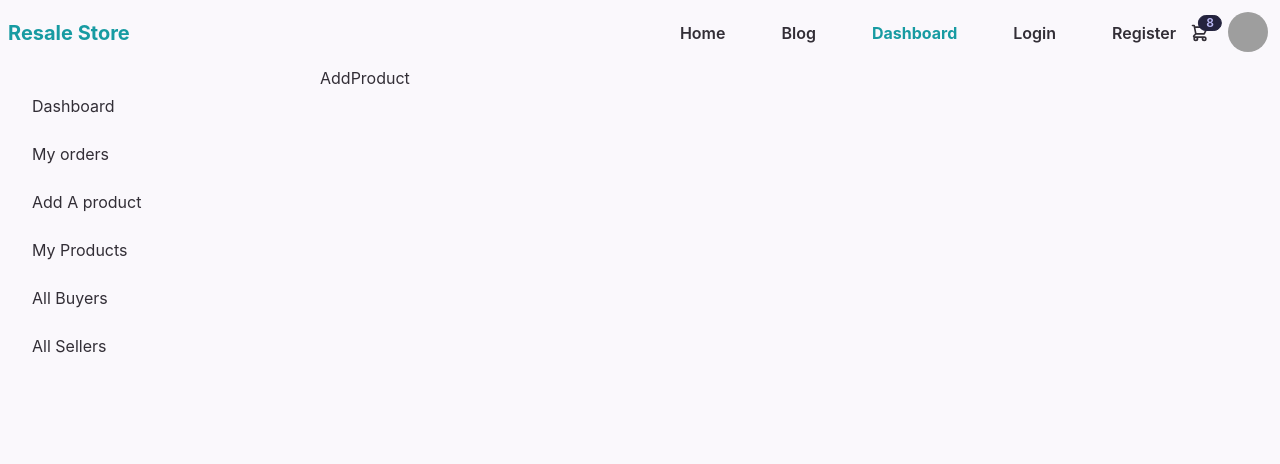
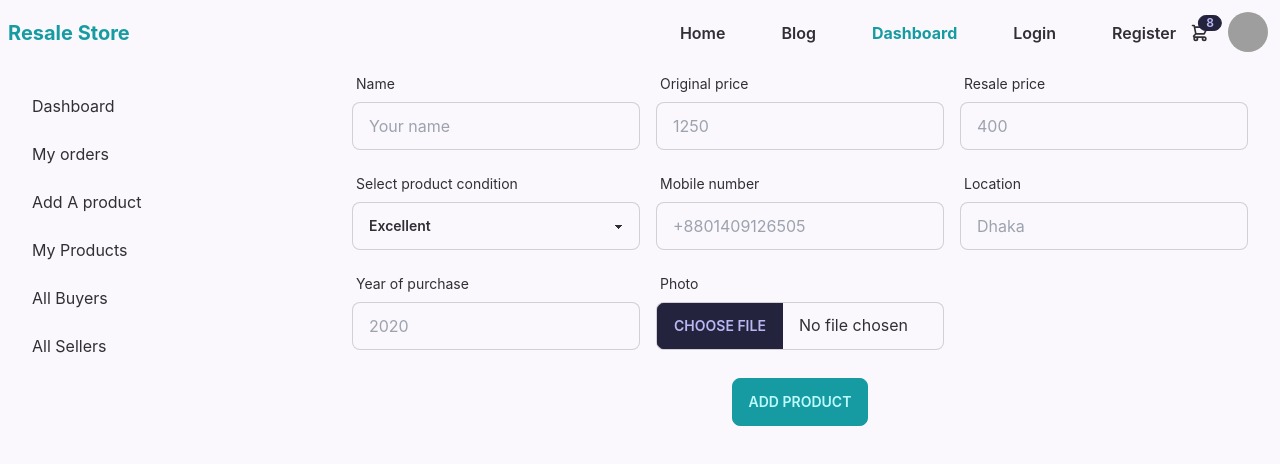
Before and after one commit to mdsuzayethossan/resale-store-client, a React (Create React App) app: page /dashboard/add-product in a window 1280 px wide. Shown: the top 464 px of the page. Built offline with nearby package versions, Linux system fonts and the light colour scheme; no server answers; grey boxes are pictures that could not be loaded.

Commit message:
produt added

```diff
--- /dev/null
+++ b/src/components/Loading.js
@@ -0,0 +1,92 @@
+import React from "react";
+
+const Loading = () => {
+  return (
+    <div
+      aria-label="Loading..."
+      role="status"
+      className="flex items-center justify-center space-x-2"
+    >
+      <svg
+        className="h-8 w-8 animate-spin stroke-gray-500"
+        viewBox="0 0 256 256"
+      >
+        <line
+          x1="128"
+          y1="32"
+          x2="128"
+          y2="64"
+          stroke-linecap="round"
+          stroke-linejoin="round"
+          stroke-width="24"
+        ></line>
+        <line
+          x1="195.9"
+          y1="60.1"
+          x2="173.3"
+          y2="82.7"
+          stroke-linecap="round"
+          stroke-linejoin="round"
+          stroke-width="24"
+        ></line>
+        <line
+          x1="224"
+          y1="128"
+          x2="192"
+          y2="128"
+          stroke-linecap="round"
+          stroke-linejoin="round"
+          stroke-width="24"
+        ></line>
+        <line
+          x1="195.9"
+          y1="195.9"
+          x2="173.3"
+          y2="173.3"
+          stroke-linecap="round"
+          stroke-linejoin="round"
+          stroke-width="24"
+        ></line>
+        <line
+          x1="128"
+          y1="224"
+          x2="128"
+          y2="192"
+          stroke-linecap="round"
+          stroke-linejoin="round"
+          stroke-width="24"
+        ></line>
+        <line
+          x1="60.1"
+          y1="195.9"
+          x2="82.7"
+          y2="173.3"
+          stroke-linecap="round"
+          stroke-linejoin="round"
+          stroke-width="24"
+        ></line>
+        <line
+          x1="32"
+          y1="128"
+          x2="64"
+          y2="128"
+          stroke-linecap="round"
+          stroke-linejoin="round"
+          stroke-width="24"
+        ></line>
+        <line
+          x1="60.1"
+          y1="60.1"
+          x2="82.7"
+          y2="82.7"
+          stroke-linecap="round"
+          stroke-linejoin="round"
+          stroke-width="24"
+        ></line>
+      </svg>
+      <span className="text-lg font-medium text-gray-500">Loading...</span>
+    </div>
+  );
+};
+
+export default Loading;
--- a/src/components/Navbar.js
+++ b/src/components/Navbar.js
@@ -9,7 +9,9 @@ const Navbar = () => {
   return (
     <div className="navbar bg-base-100">
       <div className="flex-1">
-        <Link className="font-bold text-primary text-xl">Resale Store</Link>
+        <Link to="/" className="font-bold text-primary text-xl">
+          Resale Store
+        </Link>
       </div>
       <div>
         <ul className="hidden lg:flex gap-14">
--- a/src/pages/Dashboard/Seller/AddProduct.js
+++ b/src/pages/Dashboard/Seller/AddProduct.js
@@ -1,7 +1,174 @@
-import React from "react";
+import React, { useContext, useState } from "react";
+import { useNavigate } from "react-router-dom";
+import { ImageUpload } from "../../../api/ImageUpload";
+import { AuthContext } from "../../../contexts/AuthProvider";
+import toast from "react-hot-toast";
+import Loading from "../../../components/Loading";
 
 const AddProduct = () => {
-  return <div>AddProduct</div>;
+  const { user } = useContext(AuthContext);
+  const [loading, setLoading] = useState(false);
+  const navigate = useNavigate();
+  if (loading) {
+    return <Loading></Loading>;
+  }
+  const handleAddProduct = (event) => {
+    setLoading(true);
+    event.preventDefault();
+    const form = event.target;
+    const produtInfo = {
+      sellerName: user?.displayName,
+      sellerEmail: user?.email,
+      name: form.name.value,
+      originalprice: form.originalprice.value,
+      resaleprice: form.resaleprice.value,
+      condition: form.condition.value,
+      phone: form.phone.value,
+      location: form.location.value,
+      purchaseyear: form.purchaseyear.value,
+      image: event.target.image.files[0],
+    };
+    saveUser(produtInfo.image, produtInfo);
+  };
+  const saveUser = (image, produtInfo) => {
+    ImageUpload(image)
+      .then((data) => {
+        // save user information to the database
+        produtInfo.image = data;
+        fetch(`${process.env.REACT_APP_domain}/add-product`, {
+          method: "POST",
+          headers: {
+            "content-type": "application/json",
+            authorization: `bearer ${localStorage.getItem("accessToken")}`,
+          },
+          body: JSON.stringify(produtInfo),
+        })
+          .then((res) => res.json())
+          .then((result) => {
+            setLoading(false);
+            if (result.acknowledged) {
+              toast.success("Product successfully added");
+              navigate("/dashboard/my-products");
+            } else {
+              toast.error(result.message);
+            }
+          })
+          .catch((err) => {
+            setLoading(false);
+            toast.error(err.message);
+          });
+      })
+      .catch((err) => {
+        setLoading(false);
+        toast.error("Something was wrong. Plese try again");
+      });
+  };
+
+  return (
+    <form onSubmit={handleAddProduct}>
+      <div className="grid grid-cols-1 md:grid-cols-2 lg:grid-cols-3 xl:grid-cols-3 gap-4 text-center px-8">
+        <div className="form-control">
+          <label className="label">
+            <span className="label-text">Name</span>
+          </label>
+          <input
+            type="text"
+            name="name"
+            placeholder="Your name"
+            required
+            className="input input-bordered focus:border-none"
+          />
+        </div>
+        <div className="form-control">
+          <label className="label">
+            <span className="label-text">Original price</span>
+          </label>
+          <input
+            type="text"
+            name="originalprice"
+            placeholder="1250"
+            required
+            className="input input-bordered focus:border-none"
+          />
+        </div>
+        <div className="form-control">
+          <label className="label">
+            <span className="label-text">Resale price</span>
+          </label>
+          <input
+            type="text"
+            name="resaleprice"
+            placeholder="400"
+            required
+            className="input input-bordered focus:border-none"
+          />
+        </div>
+
+        <div className="form-control">
+          <label className="label">
+            <span className="label-text">Select product condition</span>
+          </label>
+          <select
+            name="condition"
+            className="select focus:border-none select-bordered w-full"
+          >
+            <option value="excellent">Excellent</option>
+            <option value="good">Good</option>
+            <option value="fair">Fair</option>
+          </select>
+        </div>
+        <div className="form-control">
+          <label className="label">
+            <span className="label-text">Mobile number</span>
+          </label>
+          <input
+            type="number"
+            name="phone"
+            placeholder="+8801409126505"
+            required
+            className="input input-bordered focus:border-none"
+          />
+        </div>
+        <div className="form-control">
+          <label className="label">
+            <span className="label-text">Location</span>
+          </label>
+          <input
+            type="text"
+            name="location"
+            placeholder="Dhaka"
+            required
+            className="input input-bordered focus:border-none"
+          />
+        </div>
+        <div className="form-control">
+          <label className="label">
+            <span className="label-text">Year of purchase</span>
+          </label>
+          <input
+            type="number"
+            name="purchaseyear"
+            placeholder="2020"
+            required
+            className="input input-bordered focus:border-none"
+          />
+        </div>
+        <div className="form-control">
+          <label className="label">
+            <span className="label-text">Photo</span>
+          </label>
+          <input
+            type="file"
+            name="image"
+            className="file-input file-input-bordered w-full max-w-xs"
+          />
+        </div>
+      </div>
+      <div className="text-center mt-7">
+        <button className="btn btn-primary">Add Product</button>
+      </div>
+    </form>
+  );
 };
 
 export default AddProduct;
--- a/src/pages/Register.js
+++ b/src/pages/Register.js
@@ -35,22 +35,23 @@ const Register = () => {
     });
   };
   const saveUser = (image, userInfo) => {
+    const email = userInfo.email;
     ImageUpload(image)
       .then((data) => {
         // save user information to the database
         userInfo.image = data;
+        delete userInfo.password;
         fetch(`${process.env.REACT_APP_domain}/users`, {
           method: "POST",
           headers: {
             "content-type": "application/json",
-            authorization: `bearer ${localStorage.getItem("accessToken")}`,
           },
           body: JSON.stringify(userInfo),
         })
           .then((res) => res.json())
           .then((result) => {
-            setCreatedEmail(userInfo.email);
-            toast.success(`${data.name} is added successfully`);
+            console.log(result);
+            setCreatedEmail(email);
           });
       })
       .catch((err) => console.log(err.message));
--- /dev/null
+++ b/src/routes/AdminRoute.js
@@ -0,0 +1,22 @@
+import React, { useContext } from "react";
+import { Navigate, useLocation } from "react-router-dom";
+import { AuthContext } from "../../contexts/AuthProvider";
+import useAdmin from "../../hooks/useAdmin";
+
+const AdminRoute = ({ children }) => {
+  const { user, loading } = useContext(AuthContext);
+  const [isAdmin, isAdminLoading] = useAdmin(user?.email);
+  const location = useLocation();
+
+  if (loading || isAdminLoading) {
+    return <progress className="progress w-56"></progress>;
+  }
+
+  if (user && isAdmin) {
+    return children;
+  }
+
+  return <Navigate to="/login" state={{ from: location }} replace></Navigate>;
+};
+
+export default AdminRoute;
--- /dev/null
+++ b/src/routes/PrivateRoute.js
@@ -0,0 +1,20 @@
+import React, { useContext } from 'react';
+import { Navigate, useLocation } from 'react-router-dom';
+import { AuthContext } from '../../contexts/AuthProvider';
+
+const PrivateRoute = ({children}) => {
+    const {user, loading} = useContext(AuthContext);
+    const location = useLocation();
+
+    if(loading){
+        return <progress className="progress w-56"></progress>
+    }
+
+    if (user){
+        return children;
+    }
+
+    return <Navigate to="/login" state={{from: location}} replace></Navigate>;
+};
+
+export default PrivateRoute;
--- a/src/routes/Routes.js
+++ b/src/routes/Routes.js
@@ -17,6 +17,10 @@ const router = createBrowserRouter([
     children: [
       {
         path: "/login",
+        element: <Login></Login>,
+      },
+      {
+        path: "/category:/id",
         element: <Login></Login>,
       },
       {
```
Also changed, not shown: src/pages/Login.js (+40 -3 lines).
